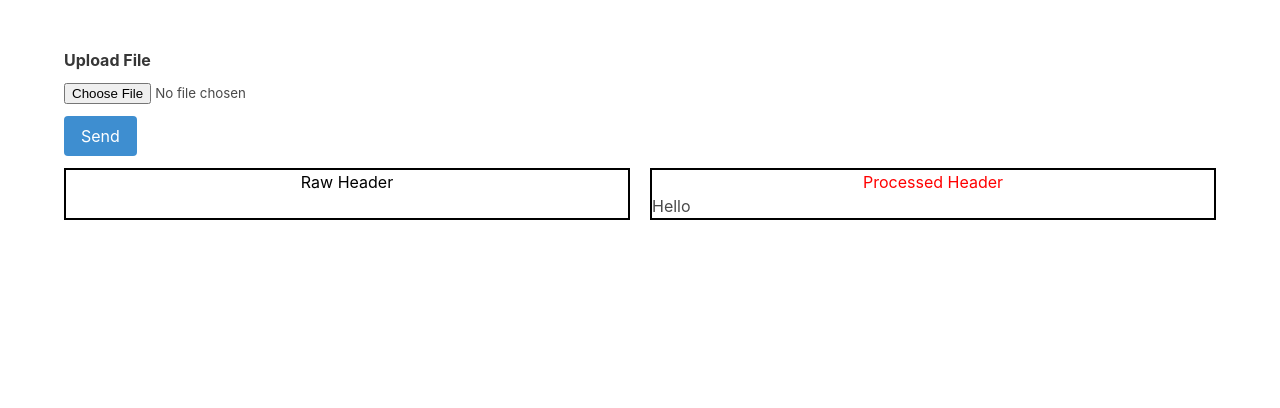
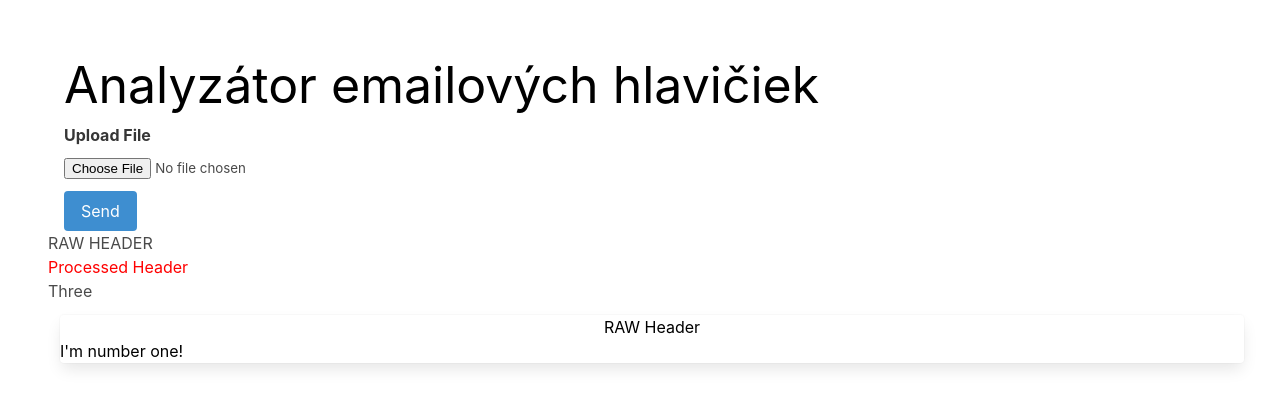
Before and after one commit to miroslavsavel/vue-file-upload, a Vue app: page / in a window 1280 px wide. Shown: the top 408 px of the page. Built offline with nearby package versions, Linux system fonts and the light colour scheme.

Commit message:
added event bus for transfering data between SimpleUpload component and RawHeaderComponent

```diff
--- a/package.json
+++ b/package.json
@@ -10,6 +10,7 @@
   "dependencies": {
     "axios": "^0.27.2",
     "core-js": "^3.8.3",
+    "mitt": "^3.0.0",
     "vue": "^3.2.13"
   },
   "devDependencies": {
--- a/src/App.vue
+++ b/src/App.vue
@@ -4,15 +4,33 @@
       <!-- here we have simple upload component -->
       <simple-upload />
     </div>
+    <div class="d-flex justify-content-center">
+            <div @click="selectedComponent = 'One'">RAW HEADER</div>
+            <div @click="selectedComponent = 'Two'" style="color: red;">Processed Header</div>
+            <div @click="selectedComponent = 'Three'">Three</div>
+        </div>
+        <div class="d-flex justify-content-center">
+            <keep-alive>
+                <component :is="selectedComponent"></component>
+            </keep-alive>
+        </div>
   </div>
 </template>
 
 <script>
 import SimpleUpload from './SimpleUpload.vue';
+import One from './components/OneComponent.vue';
+import Two from './components/TwoComponent.vue';
+import Three from './components/ThreeComponent.vue';
 
 export default {
   name: 'App',
-  components: {SimpleUpload}
+  components: {SimpleUpload, One, Two, Three},
+  data() {
+            return {
+                selectedComponent: 'One'
+            }
+        }
 }
 </script>
 
--- a/src/SimpleUpload.vue
+++ b/src/SimpleUpload.vue
@@ -1,5 +1,8 @@
 <template>
     <form @submit.prevent="sendFile" enctype="multipart/form-data">
+        <div>
+            <h1 style="color: black;">Analyzátor emailových hlavičiek</h1>
+        </div>
         <!-- Our form will have just one input field -->
         <div class="field">
             <label for="file" class="label">Upload File</label>
@@ -13,68 +16,23 @@
             <button class="button is-info">Send</button>
         </div>
 
-        <div class="flex-container">
-
+        <!-- <div class="flex-container">
             <div class="flex-child magenta">
                 <h2 style="color: black;">Raw Header</h2>
-                {{ body_html }}
+                {{ raw_header }}
             </div>
-
             <div class="flex-child green">
                 <h2 style="color: red;">Processed Header</h2>
-                {{ body_html }}
+                {{ raw_header }}
                 <p>Hello</p>
             </div>
-
-        </div>
-
-
-        <!-- <div class="element">
-            <h2 style="color: black;">Raw Header</h2>
-                {{ body_html }}
-        </div>
-        <div class="element">
-            <h2 style="color: red;">Processed Header</h2>
-                {{ body_html }}
         </div> -->
-
-
-        <!-- <div class="flex-parent-element">
-            <div class="flex-child-element magenta">
-                <h2>Raw Header</h2>
-                {{ body_html }}
-
-            </div>
-            <div class="flex-child-element green">
-                <h2>Processed Header</h2>
-                {{ body_html }}
-            </div>
-        </div> -->
-
-        <!-- <div class='parent'>
-            <div class='child'>
-                <h2>Raw Header</h2>
-                {{ body_html }}
-            </div>
-            <div class='child'>
-                <h2>Processed Header</h2>
-                {{ body_html }}
-            </div>
-        </div> -->
-
-        <!-- <div class="form-group">
-            <textarea
-                class="form-control"
-                name="name"
-                v-model="body_html">
-            </textarea>
-        </div>
-        <div v-html="body_html"></div> -->
     </form>
 </template>
 
 <script>
 import axios from 'axios';
+
 
 export default {
     name: "SimpleUpload",
@@ -82,7 +40,7 @@ export default {
     data() {
         return {
             file: "",
-            body_html: ""
+            raw_header: ""
         }
     },
 
@@ -101,9 +59,12 @@ export default {
             formData.append('file', this.file);
             try {
                 await axios.post('http://127.0.0.1:5000/upload_message', formData).then((resp)=>{
-                    console.warn(resp.data.body_html)
+                    console.warn(resp.data)
                     //here we assign data from response to the component variable
-                    this.body_html = resp.data.body_html
+                    this.raw_header = resp.data.raw_header
+
+                    //Send the event on a channel - emit event on the emitter
+                    this.emitter.emit('my-event', {'eventContent': this.raw_header})
                 });
             }catch(err){
                 console.log(err);
@@ -120,7 +81,21 @@ h2{
   text-align:center;
 }
 
-.flex-container {
+h1 {
+	font-size: 50px;
+   }
+
+/* upload file div */
+/* .field {
+  margin: auto;
+  width: 50%;
+    display: flex;
+  border: 3px solid green;
+  padding: 10px;
+} */
+
+/* two div for headers */
+/* .flex-container {
     display: flex;
 }
 
@@ -131,47 +106,6 @@ h2{
 
 .flex-child:first-child {
     margin-right: 20px;
-}
+}  */
 
-
-
-/* .element {
-  display: inline-block;
-  width: 500px;
-  height: 500px;
-  background: #FFFFFF;
-  border: 1px solid black;
-  margin: 1rem;
-  padding: 2rem 2rem;
-  color: black;
-
-} */
-
-/* .parent {
-  border: 1px solid black;
-  margin: 1rem;
-  padding: 2rem 2rem;
-  text-align: center;
-}
-.child {
-  display: inline-block;
-  border: 1px solid red;
-  padding: 1rem 1rem;
-  vertical-align: middle;
-} */
-
-/* .flex-parent-element {
-  display: flex;
-  width: 50%;
-}
-
-.flex-child-element {
-  flex: 1;
-  border: 2px solid blueviolet;
-  margin: 10px;
-}
-
-.flex-child-element:first-child {
-  margin-right: 20px;
-} */
 </style>>
--- /dev/null
+++ b/src/components/OneComponent.vue
@@ -0,0 +1,36 @@
+<template>
+    <div>
+        <div class="card m-3" style="width: 75rem;">
+            <div class="card-body">
+                <h2 style="color: black;">RAW Header</h2>
+                <p class="card-text">I'm number one!</p>
+            </div>
+            <div class="flex-child magenta">
+                {{ raw_header }}
+            </div>
+        </div>
+    </div>
+</template>
+
+<script>
+    export default {
+        data(){
+            return{
+                raw_header: ""
+            };
+        },
+        // here we subscribe event emitter on the SimpleUploadComponent
+        created (){
+            this.emitter.on('my-event', (evt) => {
+            this.raw_header = evt.eventContent;
+    })
+        }
+    }
+</script>
+
+<style scoped>
+    div.card {
+        color: #000000;
+        /* border: 4px solid #ffeeba; */
+    }
+</style>
--- /dev/null
+++ b/src/components/ThreeComponent.vue
@@ -0,0 +1,27 @@
+<template>
+    <div>
+        <div class="card m-3" style="width: 25rem;">
+            <div class="card-body">
+                <h5 class="card-title">Number 3</h5>
+                <p class="card-text">I'm number three!</p>
+                <button @click="counter++" class="btn">Click!</button>
+                <p class="card-text">Button has been clicked <b>{{ counter }}</b> times</p>
+            </div>
+        </div>
+    </div>
+</template>
+
+<script>
+    export default {
+        data() {
+            return {counter: 0}
+        }
+    }
+</script>
+
+<style scoped>
+    div.card {
+        color: #721c24;
+        border: 4px solid #f5c6cb;
+    }
+</style>
--- /dev/null
+++ b/src/components/TwoComponent.vue
@@ -0,0 +1,21 @@
+<template>
+    <div>
+        <div class="card m-3" style="width: 75rem;">
+            <div class="card-body">
+                <h2 style="color: red;">Processed Header</h2>
+                <p class="card-text">I'm number two!</p>
+            </div>
+        </div>
+    </div>
+</template>
+
+<script>
+    export default {}
+</script>
+
+<style scoped>
+    div.card {
+        color: #004085;
+        border: 4px solid #b8daff;
+    }
+</style>
--- a/src/main.js
+++ b/src/main.js
@@ -1,4 +1,12 @@
 import { createApp } from 'vue'
 import App from './App.vue'
+//library for event bus implementation (send data between components)
+import mitt from 'mitt'
 
-createApp(App).mount('#app')
+// createApp(App).mount('#app')
+
+const emitter = mitt()
+const app = createApp(App)
+
+app.config.globalProperties.emitter = emitter
+app.mount('#app')
```
Also changed, not shown: 2 other files (tests, documents, lock files or other folders).
